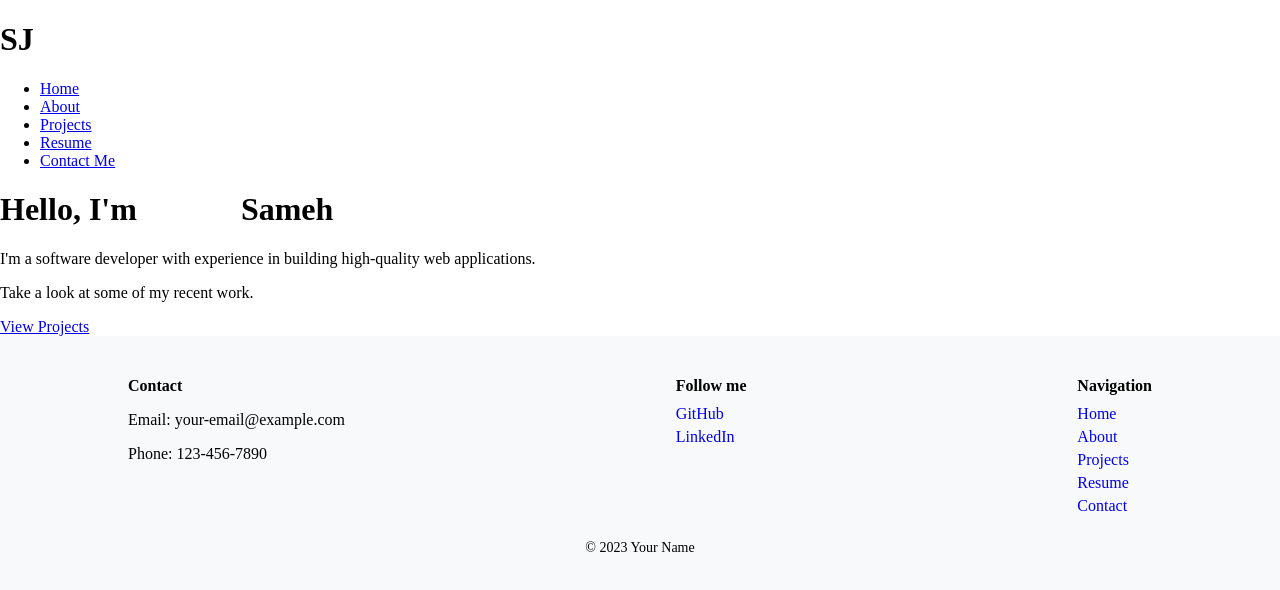
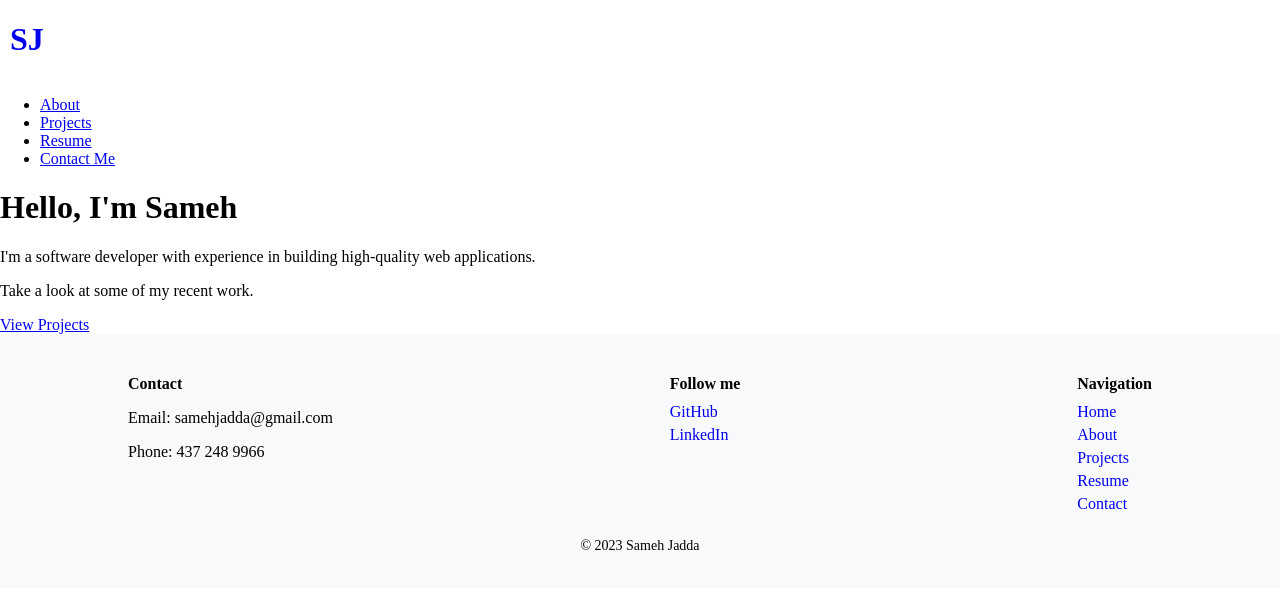
Before and after one commit to samehjadda/my-portfolio, an Angular app: page / in a window 1280 px wide. Shown: the top 590 px of the page. Built offline with nearby package versions, Linux system fonts and the light colour scheme.

Commit message:
minor changes

```diff
--- a/src/app/about/about.component.html
+++ b/src/app/about/about.component.html
@@ -1 +1,21 @@
-<p>about works!</p>
+    <h2>About Me</h2>
+
+    <img src="assets/images/headshot.jpg" alt="Your Name" />
+
+    <p>
+      Hi there! I'm Sameh, a Software Development student at Sheridan College. My primary interest lies in frontend development, and I love building intuitive, user-friendly web applications.
+    </p>
+
+    <p>
+      I've developed a strong foundation in JavaScript, TypeScript, Angular, and Node.js through my coursework and personal projects. As I continue my studies, I'm excited to deepen my knowledge and skills in these areas.
+    </p>
+
+    <h3>Education</h3>
+    <p>
+      I'm currently pursuing an Advanced Diploma in Software Development at Sheridan College.
+    </p>
+
+    <h3>Personal Interests</h3>
+    <p>
+      When I'm not coding, you might find me exploring the outdoors, reading science fiction books, or experimenting with cooking.
+    </p>
--- a/src/app/app.module.ts
+++ b/src/app/app.module.ts
@@ -10,6 +10,8 @@ import { AboutComponent } from './about/about.component';
 import { ProjectsComponent } from './projects/projects.component';
 import { ResumeComponent } from './resume/resume.component';
 import { ContactComponent } from './contact/contact.component';
+import { RouterModule } from '@angular/router';
+
 
 @NgModule({
   declarations: [
@@ -24,7 +26,8 @@ import { ContactComponent } from './contact/contact.component';
   ],
   imports: [
     BrowserModule,
-    AppRoutingModule
+    AppRoutingModule,
+    RouterModule
   ],
   providers: [],
   bootstrap: [AppComponent]
--- a/src/app/footer/footer.component.html
+++ b/src/app/footer/footer.component.html
@@ -3,14 +3,13 @@
       <div class="content">
         <div>
           <h4>Contact</h4>
-          <p>Email: your-email@example.com</p>
-          <p>Phone: 123-456-7890</p>
+          <p>Email: samehjadda@gmail.com</p>
+          <p>Phone: 437 248 9966</p>
         </div>
         <div>
           <h4>Follow me</h4>
-          <a href="https://github.com/yourusername" target="_blank">GitHub</a>
+          <a href="https://github.com/samehjadda" target="_blank">GitHub</a>
           <a href="https://linkedin.com/in/yourusername" target="_blank">LinkedIn</a>
-          <!-- Add as many as you have -->
         </div>
         <div>
           <h4>Navigation</h4>
@@ -19,11 +18,10 @@
           <a routerLink="/projects">Projects</a>
           <a routerLink="/resume">Resume</a>
           <a routerLink="/contact">Contact</a>
-          <!-- Add as many as you have -->
         </div>
       </div>
       <div class="copyright">
-        <p>© 2023 Your Name</p>
+        <p>© 2023 Sameh Jadda</p>
       </div>
     </div>
   </footer>
--- a/src/app/header/header.component.css
+++ b/src/app/header/header.component.css
@@ -0,0 +1,10 @@
+.logo {
+    display: flex;
+    align-items: center;
+    text-decoration: none;
+  }
+
+  .home-link {
+    margin-left: 10px;
+    font-weight: bold;
+  }
--- a/src/app/header/header.component.html
+++ b/src/app/header/header.component.html
@@ -1,11 +1,12 @@
 <header>
     <div class="logo">
-      <h1>SJ</h1>
-    </div>
+      <a routerLink="/" class="logo">
+        <h1 class="home-link">SJ</h1>
+      </a>
+          </div>
 
     <nav>
       <ul>
-        <li><a routerLink="/home" routerLinkActive="active">Home</a></li>
         <li><a routerLink="/about" routerLinkActive="active">About</a></li>
         <li><a routerLink="/projects" routerLinkActive="active">Projects</a></li>
         <li><a routerLink="/resume" routerLinkActive="active">Resume</a></li>
--- a/src/app/home/home.component.html
+++ b/src/app/home/home.component.html
@@ -1,5 +1,5 @@
 <div class="home-container">
-    <h1>Hello, I'm &nbsp;&nbsp;&nbsp;&nbsp;&nbsp;&nbsp;&nbsp;&nbsp;&nbsp;&nbsp;&nbsp;&nbsp;Sameh</h1>
+    <h1>Hello, I'm Sameh</h1>
     <p>I'm a software developer with experience in building high-quality web applications.</p>
     <p>Take a look at some of my recent work.</p>
     <a routerLink="/projects" class="cta-button">View Projects</a>
```
